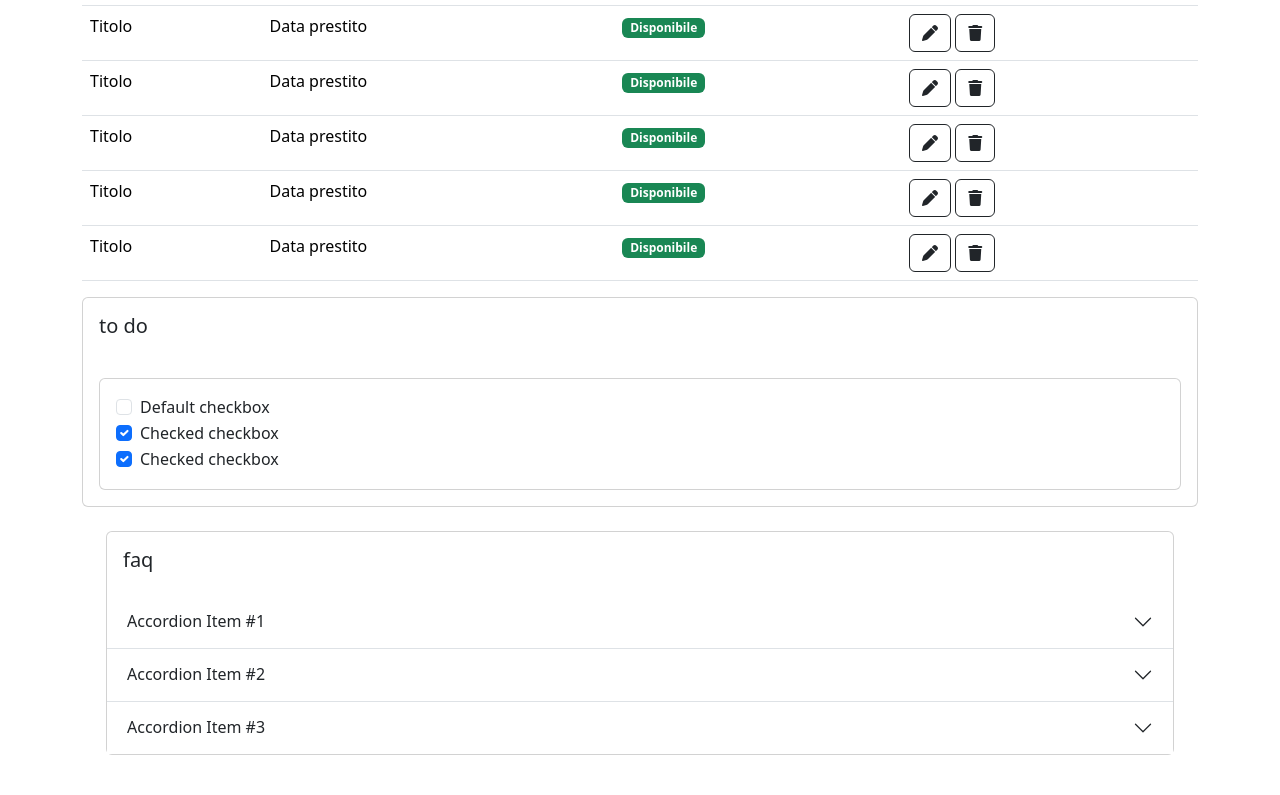
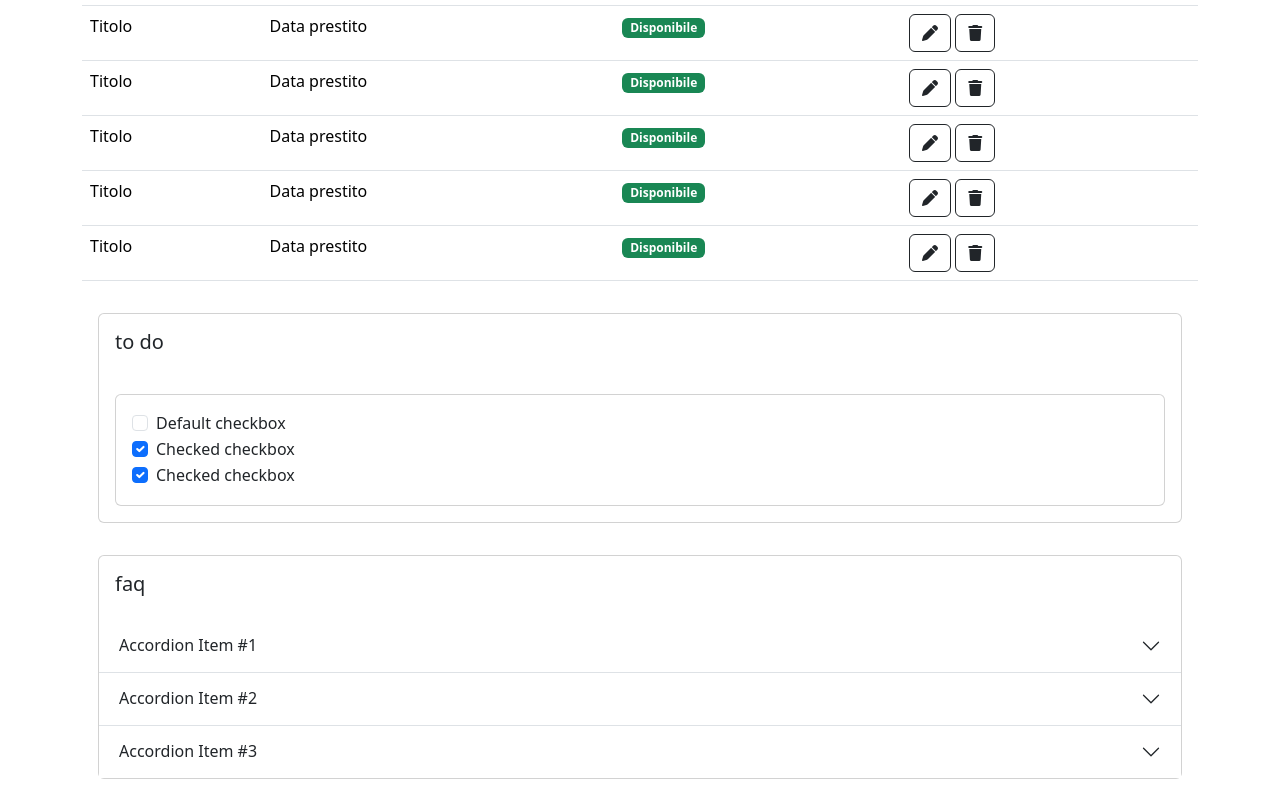
Before and after one commit to JanLascala/html-css-bootstrap-dashboard, a plain HTML site: page index.html in a window 1280 px wide. Shown: the part 542-1337 px from the top of the page. Drawn offline with nearby package versions, Linux system fonts and the light colour scheme.

Commit message:
Padding and minor adjustments

```diff
--- a/index.html
+++ b/index.html
@@ -183,6 +183,7 @@
         <!--to do and faq container-->
         <div class="container">
             <!--to do-->
+            <div class="container p-3">
                 <div class="card">
                     <div class="card-body">
                         <h5 class="card-title">to do</h5>
@@ -211,9 +212,12 @@
                     </div>
 
                 </div>
+            </div>
+
+
             <!--faq-->
-            <div class="container p-4">
-                <div class="card">
+            <div class="container p-3">
+                <div class="card ">
                     <div class="card-body">
                         <h5 class="card-title">faq</h5>
                     </div>
@@ -268,8 +272,10 @@
                     </div>
 
                 </div>
+            </div>
 
-            </div>
+
+
         </div>
 
 
```
Lines whose indentation alone changed are shown as unchanged.
